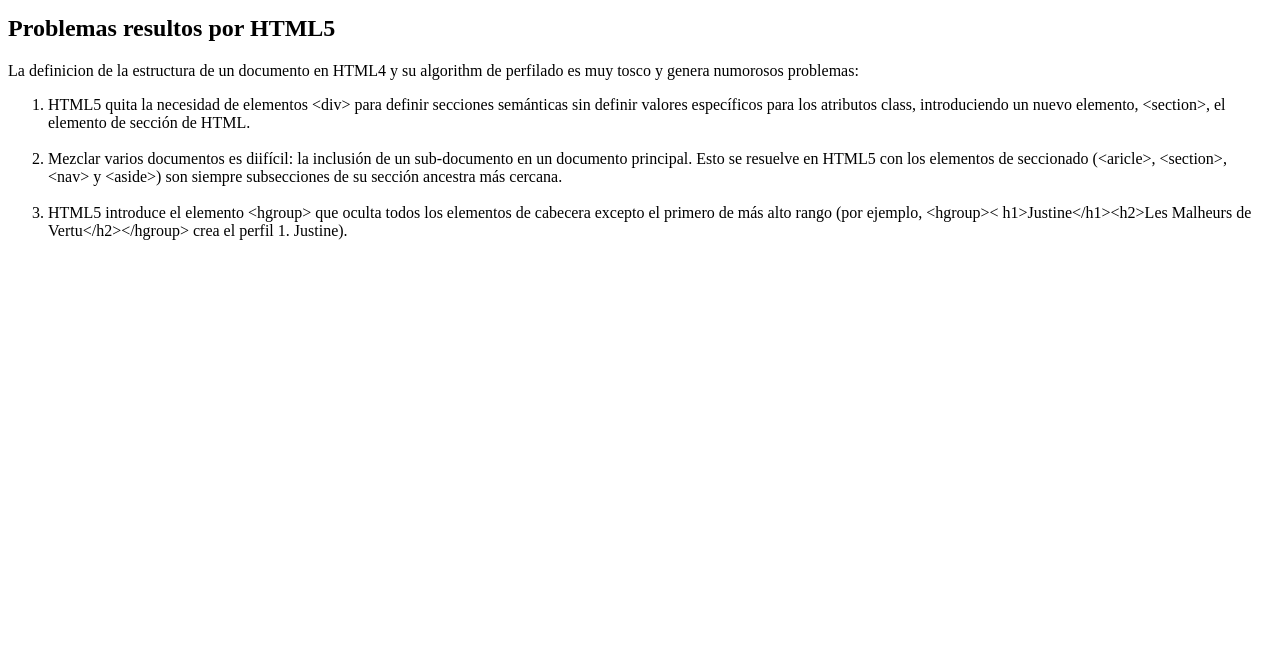
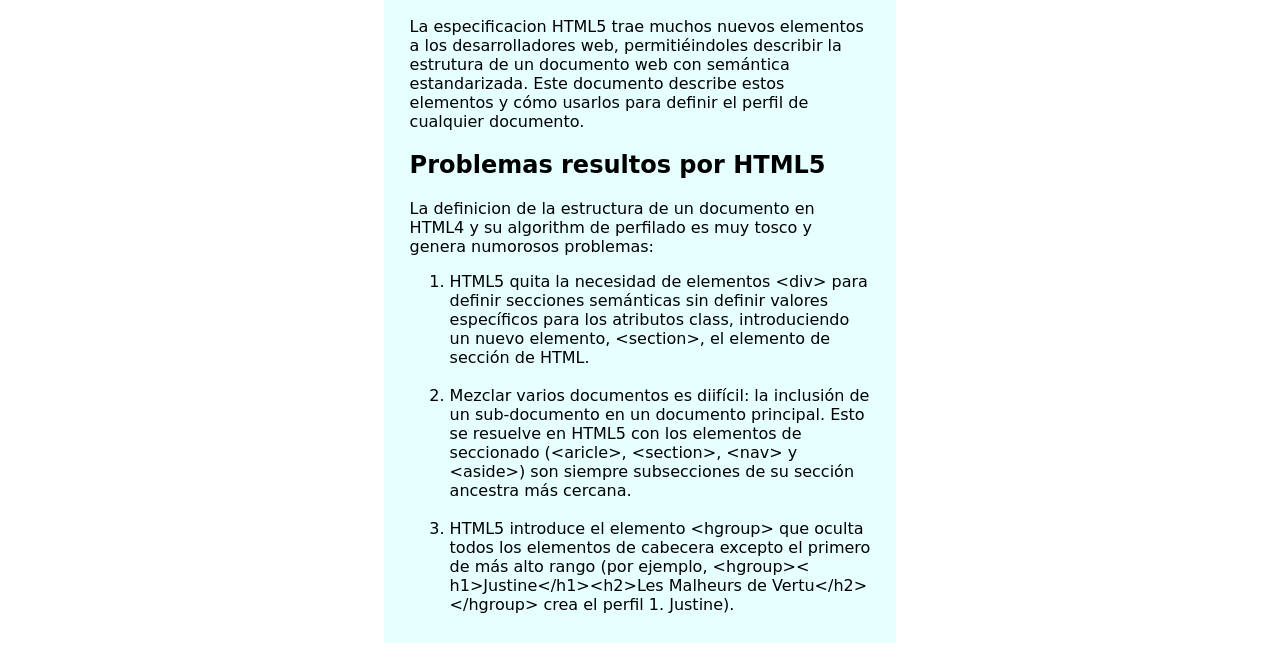
Before and after one commit to jordicunillerarivera/UD26, a plain HTML site: page Ejercicio01/index.html in a window 1280 px wide. Shown: the part 168-819 px from the top of the page. Drawn offline with Linux system fonts and the light colour scheme; the site is published under a folder, as on GitHub Pages, so addresses that start at the root find nothing.

Commit message:
Update index.html

```diff
--- a/Ejercicio01/index.html
+++ b/Ejercicio01/index.html
@@ -3,7 +3,7 @@
 <head>
     <meta charset='utf-8'>
     <title>Secciones y líneas generales de un documento HTML5</title>
-    <link rel='stylesheet' type='text/css' media='screen' href='/css/styles.css'>
+    <link rel='stylesheet' type='text/css' media='screen' href='css/styles.css'>
 </head>
 <body>
 
```
